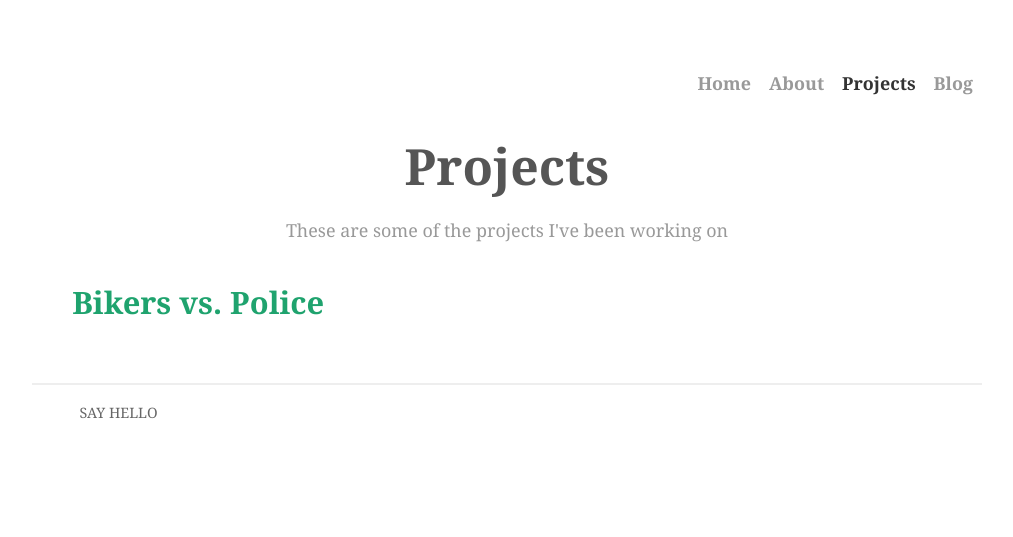
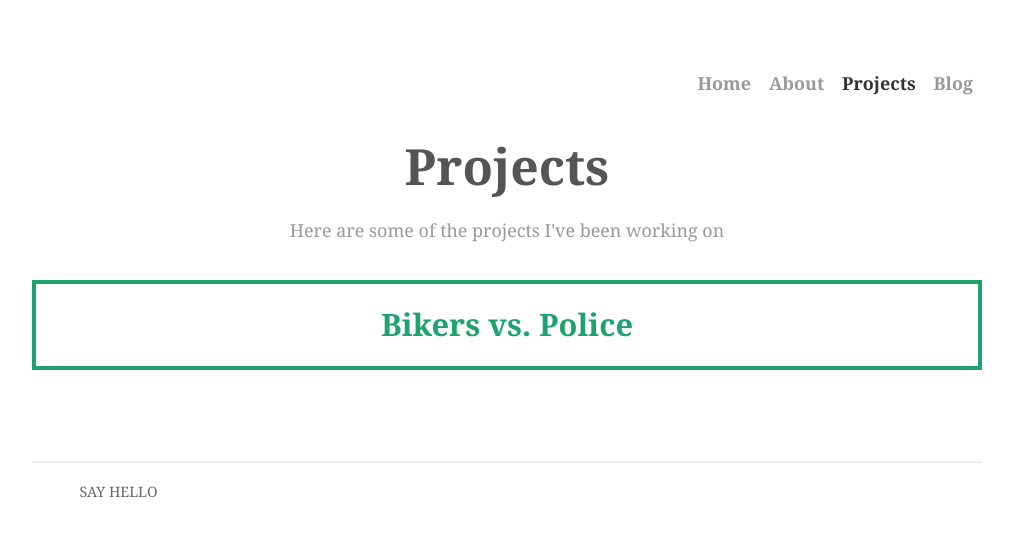
Before and after one commit to daudballing/daudballing.github.io, a Jekyll site: the page built from projects/index.html, in a window 1280 px wide. Shown: the top 537 px of the page, without its empty margins (133-1146 px from the left). Built offline with Jekyll 4.4.1, drawn with Linux system fonts in a browser that asks for light colours; Markdown is read by kramdown in place of the engine named in the settings.

Commit message:
Fixing padding on headers in Project page

```diff
--- a/css/main.css
+++ b/css/main.css
@@ -139,6 +139,7 @@ header a:hover { text-decoration: none; }
 /*****************************************************************************/
 
 .posts {
+  padding: 0;
   list-style-type: none;
   margin-bottom: 2em;
 }
@@ -155,6 +156,10 @@ header a:hover { text-decoration: none; }
 
 @media (max-width: 40rem) {
   .column.half span { display: none;}
+}
+
+.posts h2 {
+  text-align: center;
 }
 
 .posts p {
@@ -358,10 +363,6 @@ section {
   padding: 2rem 0;
 }
 
-.green {
-  background: green;
-}
-
 section:first-of-type { border-top: none; }
 
 /* Medium screens (640px) */
--- a/index.html
+++ b/index.html
@@ -8,7 +8,7 @@ home: true
 	<p>I'm Daud Balling and this is my website</p>
 </div>
 <div class="container">
-	<div class="row">
+	<div class="row clearfix">
 		<div class="column">
 			<p>I'm a Business Economics & IT student at Copenhagen School of Design and Technology. I work at a <a href="http://s-cubed.co.uk">S-cubed Ltd.</a> where I perform/document testing of Qlikview applications.</p>
 			<p>If you ask Forbes I live in one of the <a href="http://www.forbes.com/pictures/mef45ejmi/02-denmark/">happiest</a> countries in the world.</p>
--- a/projects/index.html
+++ b/projects/index.html
@@ -5,12 +5,14 @@ projects: true
 ---
 <div class="intro">
 	<h1>Projects</h1>
-	<p>These are some of the projects I've been working on</p>
+	<p>Here are some of the projects I've been working on</p>
 </div>
 <div class="row clearfix">
-	<ul class="posts">
-		<li>
-		<h2><a href="{{ site.url }}/projects/bikers-vs-police.html">Bikers vs. Police</a></h2>
-		</li>
-	</ul>
+	<div class="column">
+		<ul class="posts box-green">
+			<li>
+			<h2><a href="{{ site.url }}/projects/bikers-vs-police.html">Bikers vs. Police</a></h2>
+			</li>
+		</ul>
+	</div>
 </div>
```
